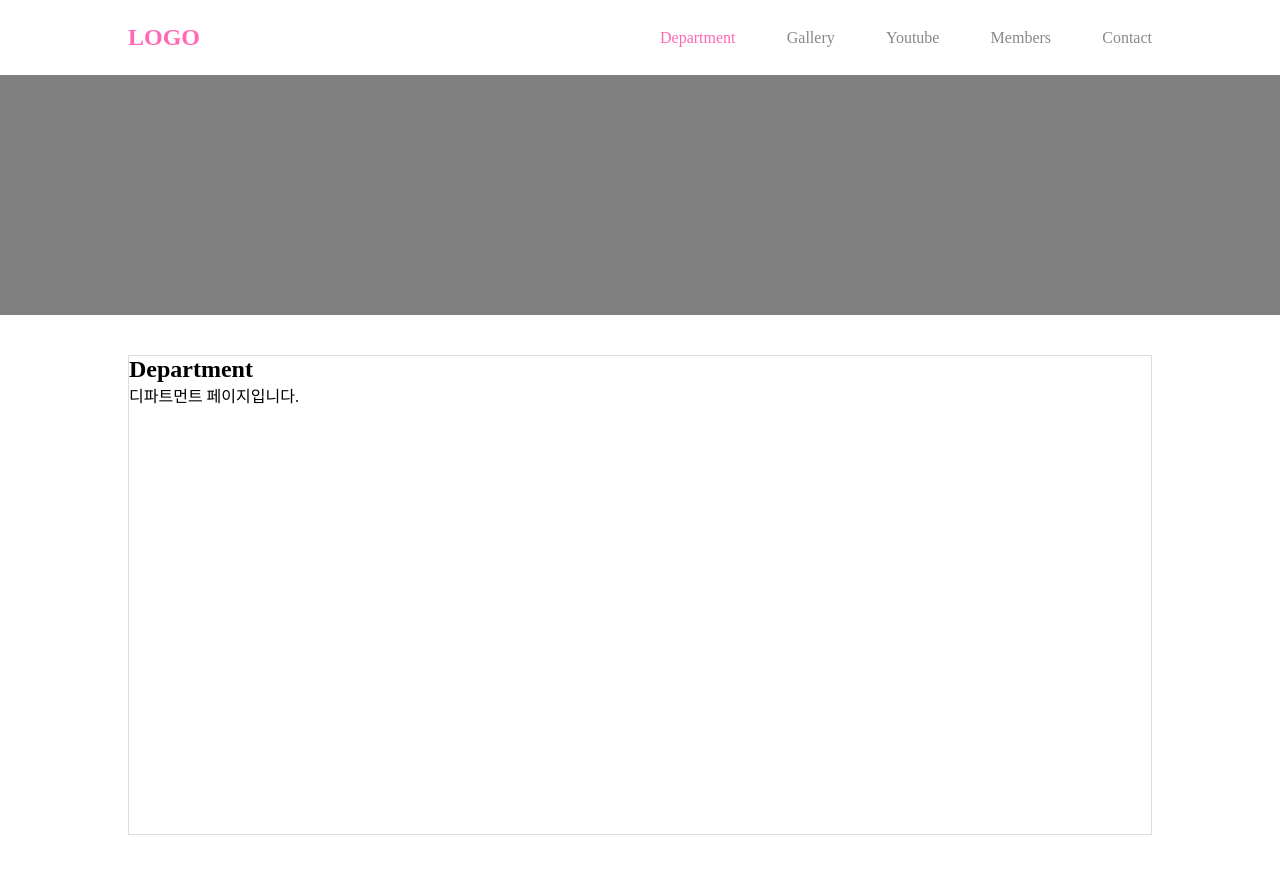
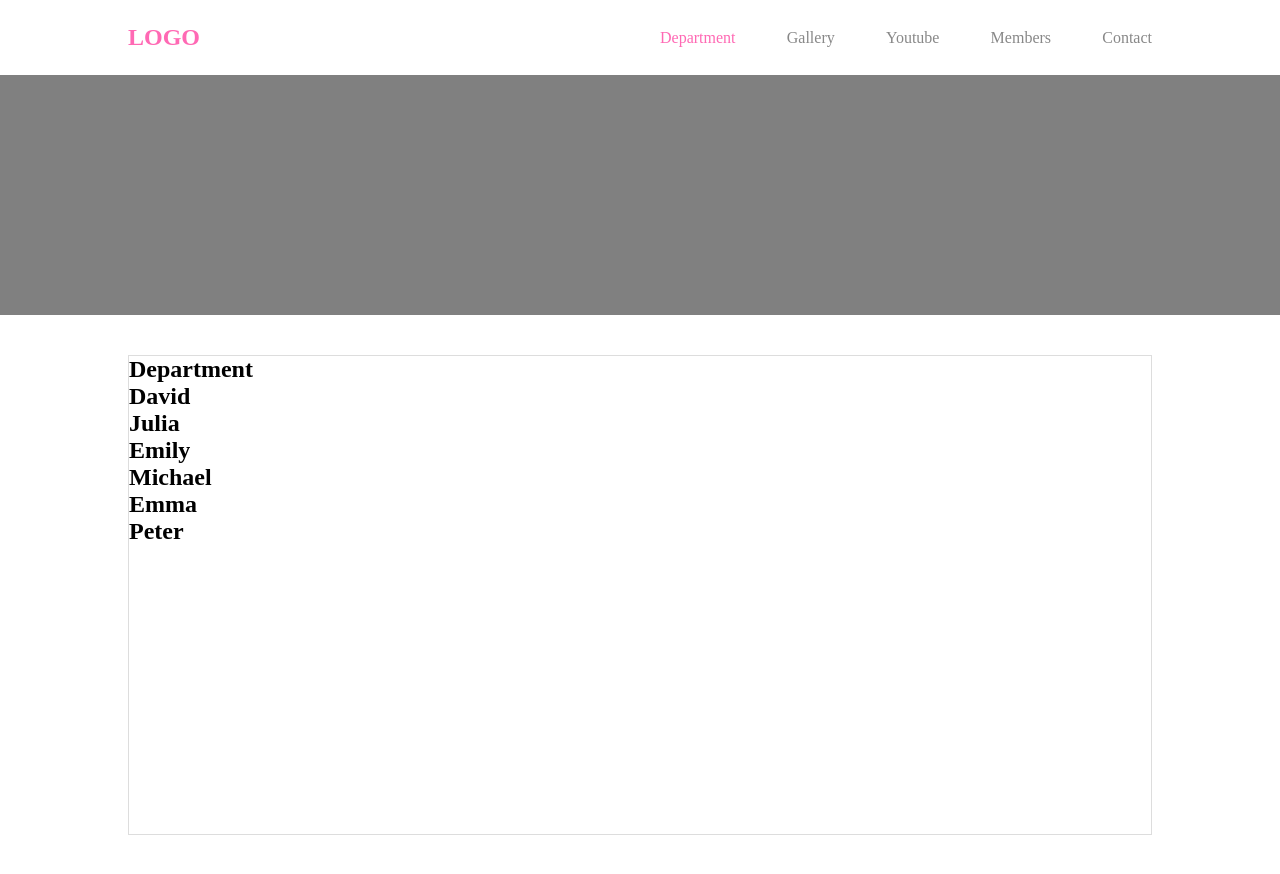
Before and after one commit to leeruma/react-october, a React (Create React App) app: page /#/department in a window 1280 px wide. Built offline with nearby package versions, Linux system fonts and the light colour scheme.

Commit message:
member.name

```diff
--- a/src/components/sub/department/Department.jsx
+++ b/src/components/sub/department/Department.jsx
@@ -1,18 +1,27 @@
 import Layout from '../../common/layout/Layout';
-import { useEffect } from 'react';
+import { useEffect, useState } from 'react';
 
 export default function Department() {
+	console.log('re-render');
+	const [Department, setDepartment] = useState([]);
 	useEffect(() => {
 		// 해당 useEffect구문은 컴포넌트 마운트시 한번만 동작됨
 		fetch('/DB/department.json')
 			.then((data) => data.json())
 			.then((json) => {
-				console.log(json);
+				console.log(json.members);
+				setDepartment(json.members);
 			});
 	}, []);
 	return (
 		<Layout title={'Department'}>
-			<p>디파트먼트 페이지입니다.</p>
+			{Department.map((member, idx) => {
+				return (
+					<article key={idx}>
+						<h2>{member.name}</h2>
+					</article>
+				);
+			})}
 		</Layout>
 	);
 }
```
